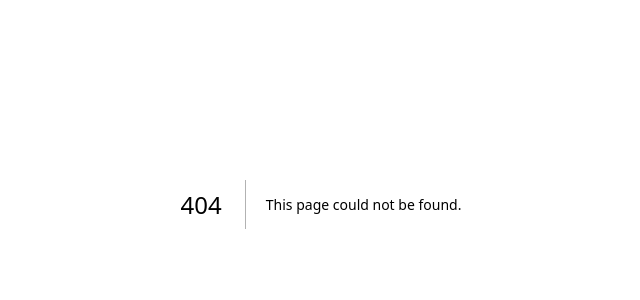
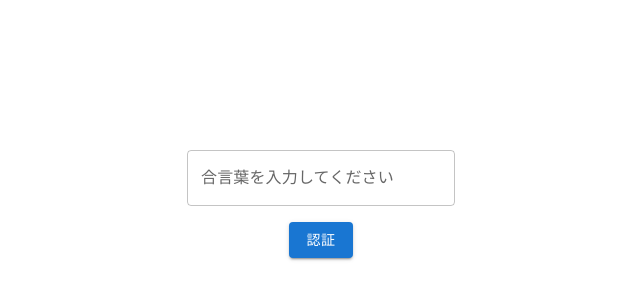
Before and after one commit to ShotaKusakari/sanpo-no-otomo, a Next.js app in the folder sanpo-topic-generator/: page /authentication in a window 1280 px wide. Before the commit this address had no page. Shown: the part 196-496 px from the top of the page, without its empty margins (319-959 px from the left). Built offline with nearby package versions, Linux system fonts and the light colour scheme.

Commit message:
合言葉入力画面作成

```diff
--- /dev/null
+++ b/sanpo-topic-generator/src/app/authentication/page.tsx
@@ -0,0 +1,48 @@
+"use client";
+
+import { useState } from 'react';
+import { useRouter } from 'next/navigation';
+import { TextField, Button, Grid, Container } from '@mui/material';
+
+export default function AuthenticationPage() {
+  const [password, setPassword] = useState('');
+  const router = useRouter();
+
+  const handlePasswordChange = (event: React.ChangeEvent<HTMLInputElement>) => {
+    setPassword(event.target.value);
+  };
+
+  const handleAuthentication = () => {
+    if (password === 'osanpo') {
+      router.push('/topic_generation');
+    } else {
+      alert('合言葉が間違っています');
+    }
+  };
+
+  return (
+    <Container maxWidth="sm">
+      <Grid container spacing={2} direction="column" alignItems="center" justifyContent="center" style={{ minHeight: '100vh' }}>
+        <Grid size={{ xs: 12, sm: 6 }}>
+          <TextField
+            label="合言葉を入力してください"
+            variant="outlined"
+            value={password}
+            onChange={handlePasswordChange}
+            fullWidth
+            sx={{
+              '& .MuiOutlinedInput-root': {
+                backgroundColor: 'white',
+              }
+            }}
+          />
+        </Grid>
+        <Grid style={{textAlign: 'center'}}>
+          <Button variant="contained" color="primary" onClick={handleAuthentication}>
+            認証
+          </Button>
+        </Grid>
+      </Grid>
+    </Container>
+  );
+}
```
